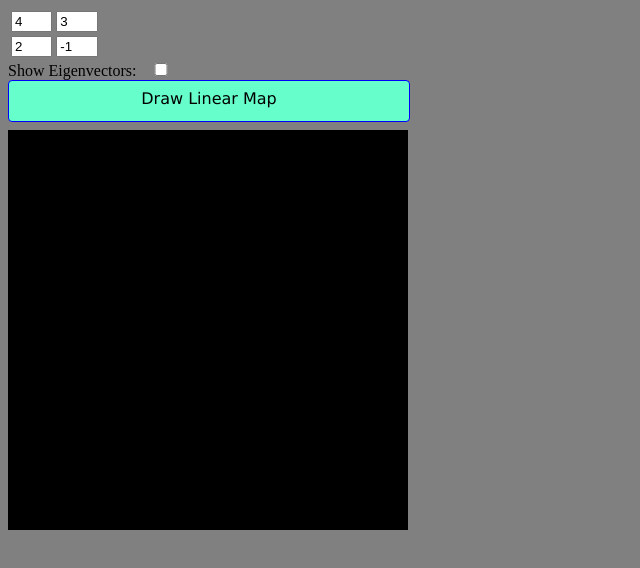
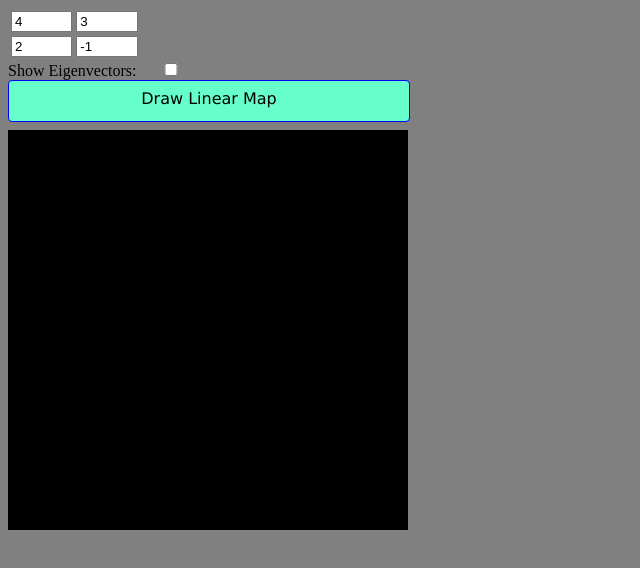
Before and after one commit to w2w32/transform, a plain HTML site: page index.html in a window 1280 px wide. Shown: the whole page, without its empty margins (0-640 px from the left). Drawn offline with Linux system fonts and the light colour scheme.

Commit message:
Update index.html

```diff
--- a/index.html
+++ b/index.html
@@ -86,7 +86,7 @@ function init(){
 </script>
 <style>
 input{
-width:2.5em;
+width:4em;
 }
 #can0{
 z-index:0;
@@ -120,11 +120,11 @@ margin-bottom:8px;
 <div id="input">
 <table>
 <tr>
-<td><input type="text" id="m00" value="4" maxlength="4"></td>
-<td><input type="text" id="m01" value="3" maxlength="4"></td>
+<td><input type="text" id="m00" value="4"></td>
+<td><input type="text" id="m01" value="3"></td>
 </tr><tr>
-<td><input type="text" id="m10" value="2" maxlength="4"></td>
-<td><input type="text" id="m11" value="-1" maxlength="4"></td>
+<td><input type="text" id="m10" value="2"></td>
+<td><input type="text" id="m11" value="-1"></td>
 </tr>
 </table>
 Show Eigenvectors: <input type="checkbox" id="eig" onchange="updateEigen()"></input>
```
